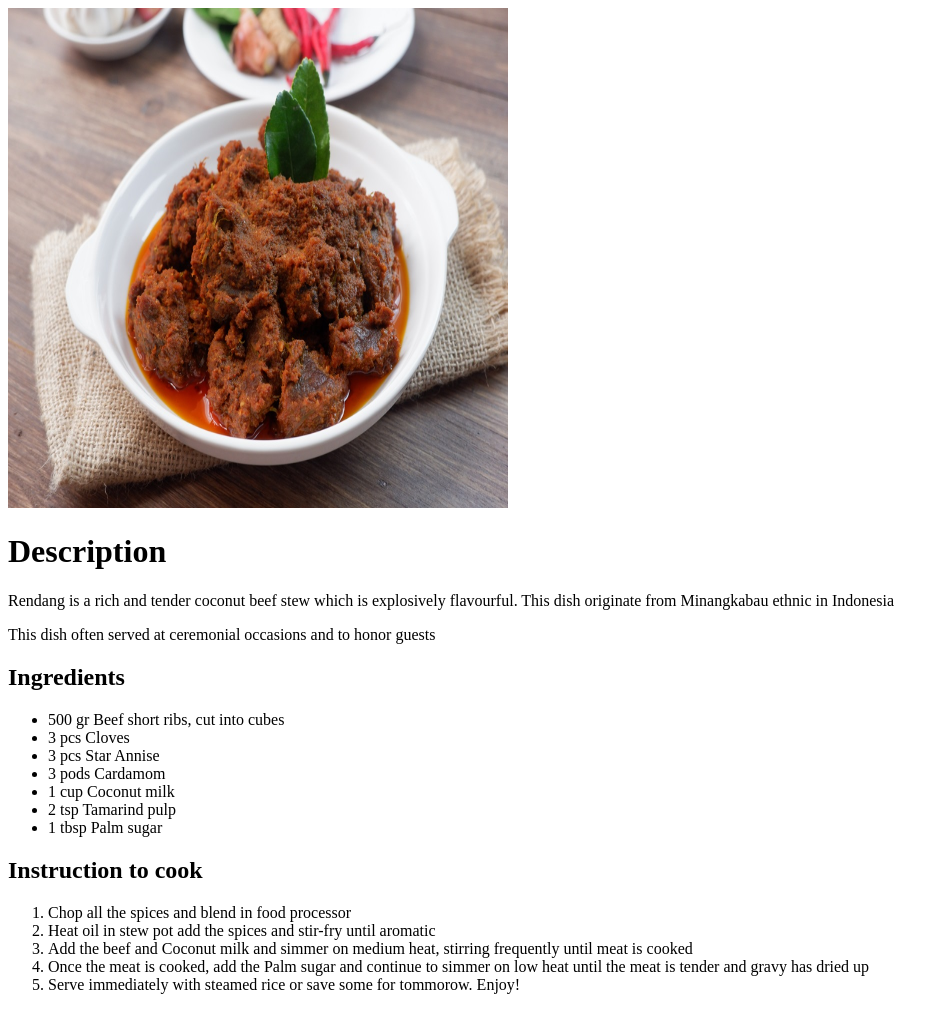
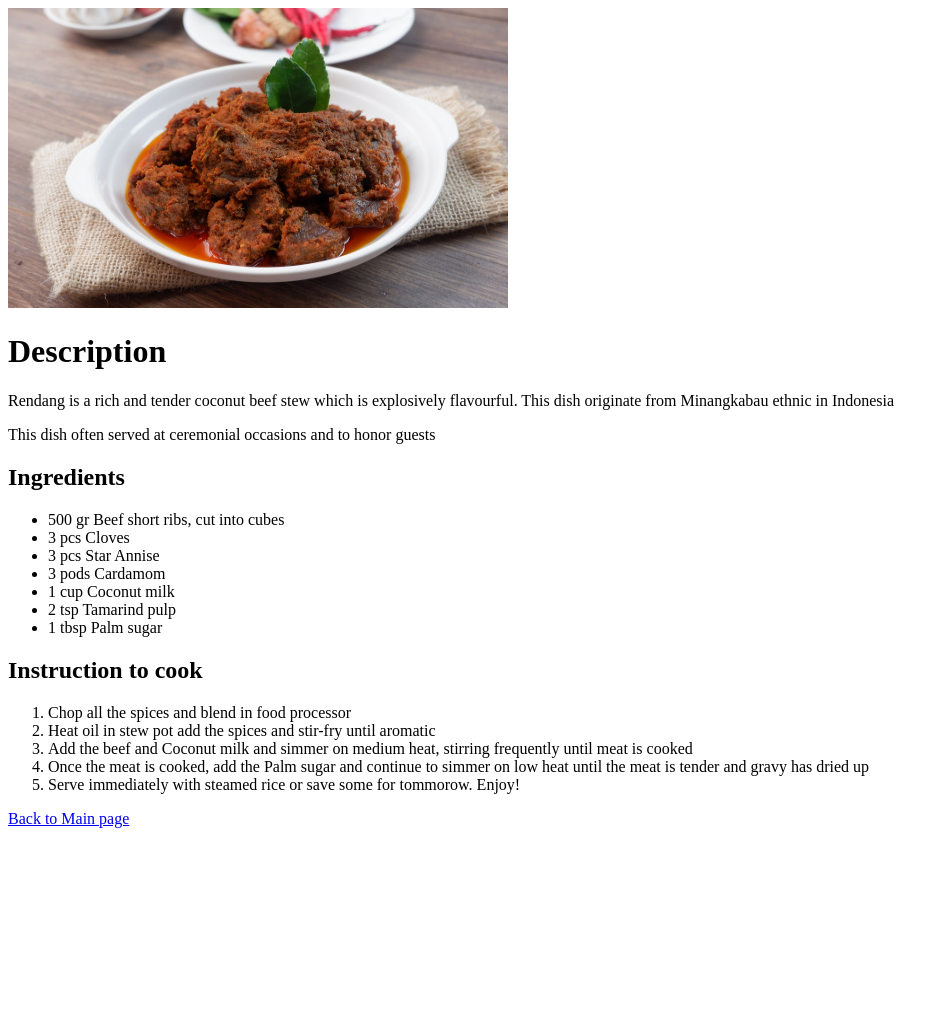
Before and after one commit to asdarma/odin-recipes, a plain HTML site: page recipes/rendang.html in a window 1280 px wide. Shown: the whole page, without its empty margins (0-949 px from the left). After the commit the page ends 836 px from the top, so only its background shows below. Drawn offline with Linux system fonts and the light colour scheme.

Commit message:
Adding back to Main page link

```diff
--- a/recipes/rendang.html
+++ b/recipes/rendang.html
@@ -8,7 +8,7 @@
 </head>
 
 <body>
-    <img src="rendang.jpg" alt="Rendang dish" width="500" height="500">
+    <img src="rendang.jpg" alt="Rendang dish" width="500" height="300">
 
     <h1>Description</h1>
 
@@ -44,7 +44,7 @@
         <li>Serve immediately with steamed rice or save some for tommorow. Enjoy!</li>
     </ol>
 
-
+    <a href="index.html">Back to Main page</a>
 </body>
 
 
```
Also changed, not shown: recipes/nasigoreng.html (+2 -1 lines), recipes/satay.html (+2 -2 lines).
